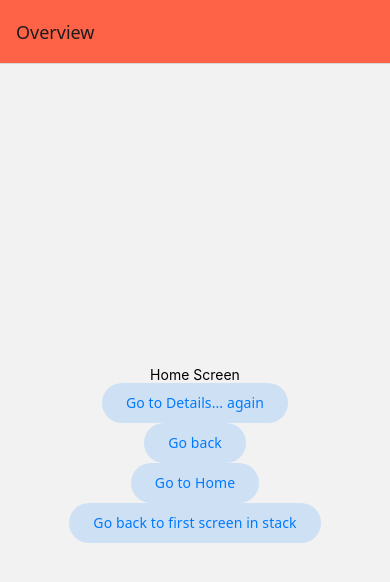
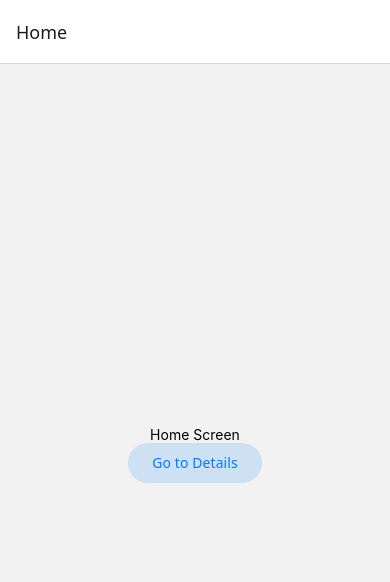
Before and after one commit to loraine-shandi/appdev2, a React Native app in the folder react-native-navigation/: screen / in a window 390 px wide. Shown: the top 582 px of the page. Built offline with nearby package versions, Linux system fonts and the light colour scheme.

Commit message:
Done with passing parameters to routes

```diff
--- a/react-native-navigation/App.tsx
+++ b/react-native-navigation/App.tsx
@@ -1,54 +1,61 @@
 import * as React from 'react';
 import { View, Text } from 'react-native';
 import {
-      createStaticNavigation,
-      useNavigation,
- } from '@react-navigation/native';
+  createStaticNavigation,
+  useNavigation,
+} from '@react-navigation/native';
 import { createNativeStackNavigator } from '@react-navigation/native-stack';
-import { Link } from '@react-navigation/native';
 import { Button } from '@react-navigation/elements';
-
 
 function HomeScreen() {
   const navigation = useNavigation();
+
   return (
     <View style={{ flex: 1, alignItems: 'center', justifyContent: 'center' }}>
       <Text>Home Screen</Text>
-      <Button onPress={() => navigation.push('Details')}>
-        Go to Details... again
+      <Button
+        onPress={() => {
+          /* 1. Navigate to the Details route with params */
+          navigation.navigate('Details', {
+            itemId: 86,
+            otherParam: 'anything you want here',
+          });
+        }}
+      >
+        Go to Details
       </Button>
-      <Button onPress={() => navigation.goBack()}>Go back</Button>
-      <Button onPress={() => navigation.popTo('Home')}>Go to Home</Button>
-      <Button onPress={() => navigation.popToTop()}>
-        Go back to first screen in stack
-      </Button>
-
-
     </View>
   );
 }
+function DetailsScreen({ route }) {
+  const navigation = useNavigation();
 
-function DetailsScreen() {
+  /* 2. Get the param */
+  const { itemId, otherParam } = route.params;
+
   return (
     <View style={{ flex: 1, alignItems: 'center', justifyContent: 'center' }}>
       <Text>Details Screen</Text>
+      <Text>itemId: {JSON.stringify(itemId)}</Text>
+      <Text>otherParam: {JSON.stringify(otherParam)}</Text>
+      <Button
+        onPress={
+          () =>
+            navigation.push('Details', {
+              // Randomly generate an ID for demonstration purposes
+              itemId: Math.floor(Math.random() * 100),
+            })
+        }
+      >
+        Go to Details... again
+      </Button>
     </View>
   );
 }
 
 const RootStack = createNativeStackNavigator({
-  initialRouteName: 'Home',
-  screenOptions: {
-    headerStyle: { backgroundColor: 'tomato' },
-  },
   screens: {
-    Home: {
-      screen: HomeScreen,
-      options: {
-        title: 'Overview',
-      },
-
-    },
+    Home: HomeScreen,
     Details: DetailsScreen,
   },
 });
```
